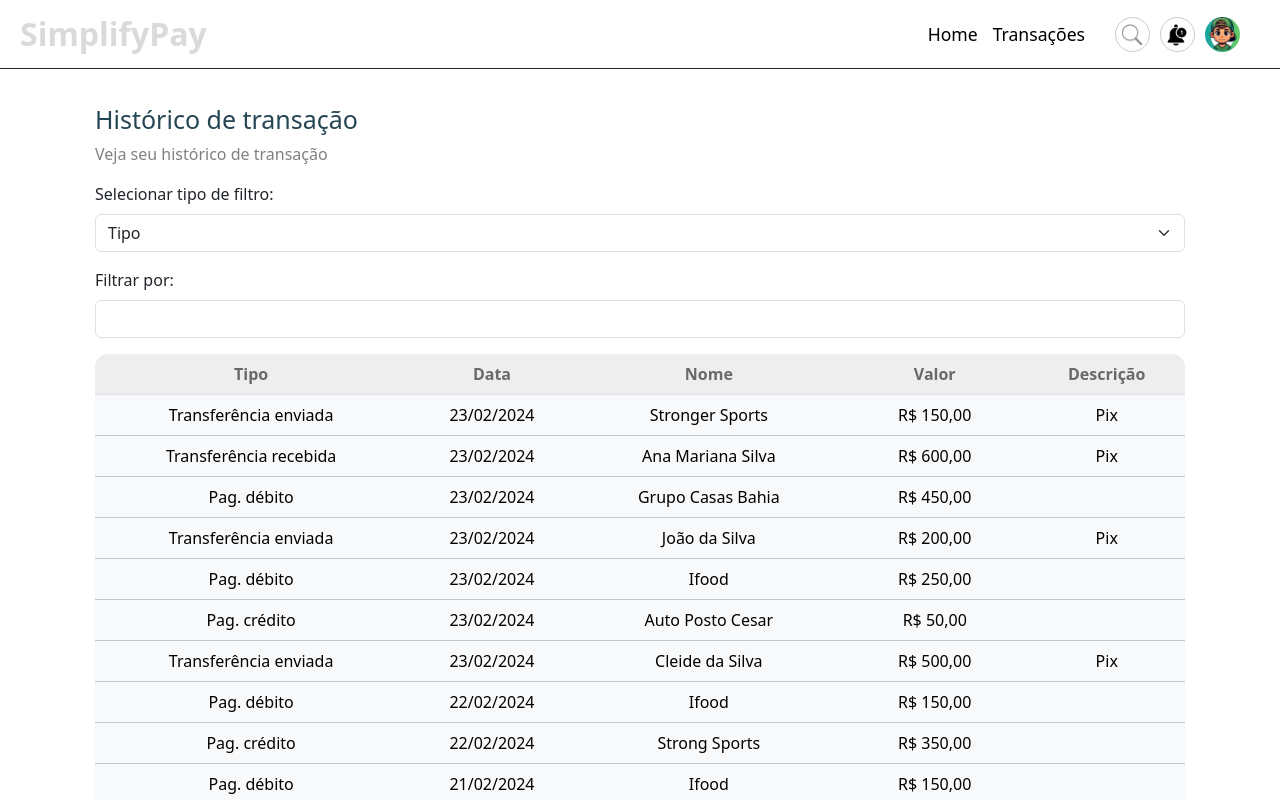
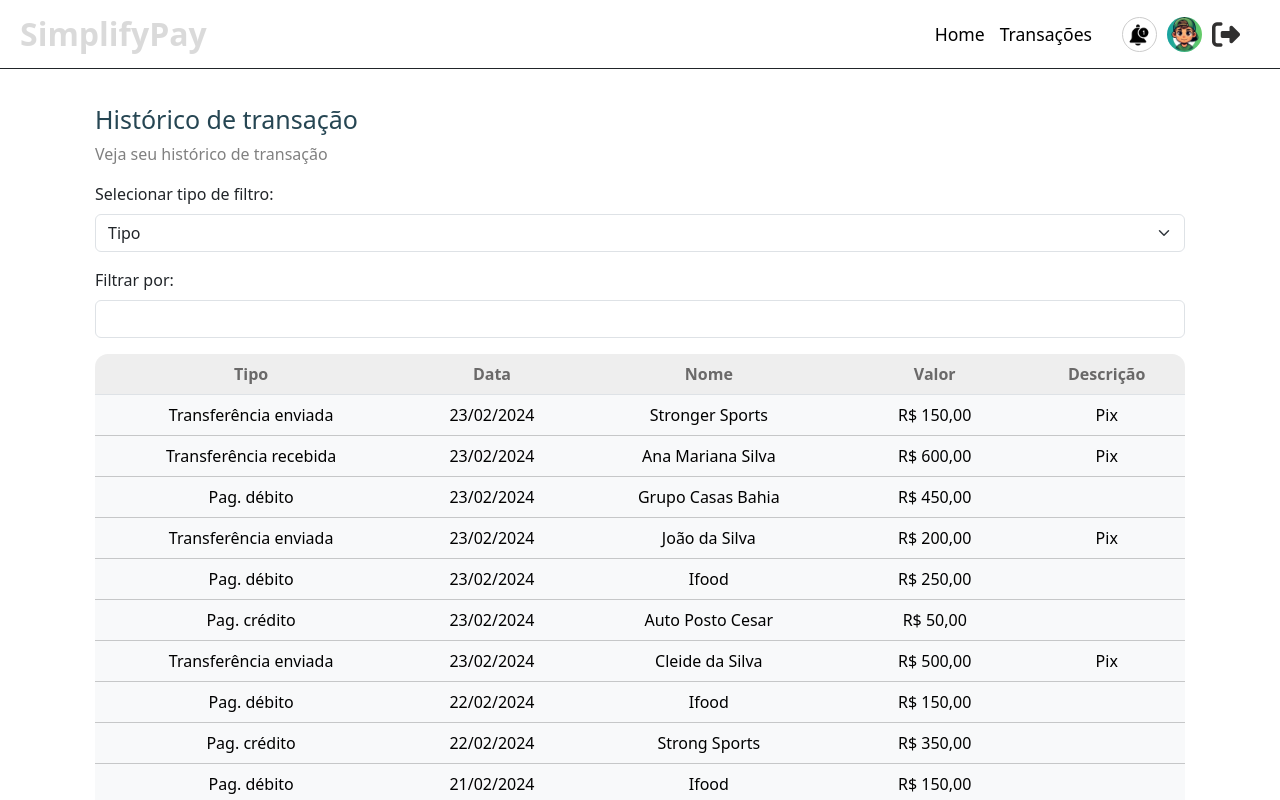
Before and after one commit to victorbiguete/ImaPayFrontEnd, an Angular app: page /transacoes in a window 1280 px wide. Shown: the top 800 px of the page. Built offline with nearby package versions, Linux system fonts and the light colour scheme.

Commit message:
adição do icone de sair

```diff
--- a/src/app/componentes/menu/menu.component.css
+++ b/src/app/componentes/menu/menu.component.css
@@ -95,6 +95,13 @@ nav {
     border-radius: 50%;
 }
 
+.img-perfil i{
+    padding-top:4px;
+    font-size: 28px;
+    text-align: center;
+    color: rgb(49, 48, 48);
+}
+
 @media screen and (max-width: 768px) {
     .container-menu{
         gap:15px;
--- a/src/app/componentes/menu/menu.component.html
+++ b/src/app/componentes/menu/menu.component.html
@@ -1,3 +1,11 @@
+<link
+  rel="stylesheet"
+  href="https://cdnjs.cloudflare.com/ajax/libs/font-awesome/6.5.1/css/all.min.css"
+  integrity="sha512-DTOQO9RWCH3ppGqcWaEA1BIZOC6xxalwEsw9c2QQeAIftl+Vegovlnee1c9QX4TctnWMn13TZye+giMm8e2LwA=="
+  crossorigin="anonymous"
+  referrerpolicy="no-referrer"
+/>
+
 <header>
         <div class="container-menu">
             <div class="conteudo-menu">
@@ -10,9 +18,9 @@
                     </div>
 
                     <div class="perfil">
-                        <div class="item-perfil"><img class="icon icon-perfil" src="../../../assets/imgs/pesquisa.png" alt="pesquisa"></div>
                         <div class="item-perfil"><img class="icon icon-perfil" src="../../../assets/imgs/notificacao.png" alt="notificacao"></div>
                         <div class="img-perfil"><img class="icon" src="../../../assets/imgs/pessoa.png" alt=""></div>
+                        <div class="img-perfil"><i class="fa-solid fa-right-from-bracket" ></i></div>
                     </div>
                 </nav>
             </div>
```
